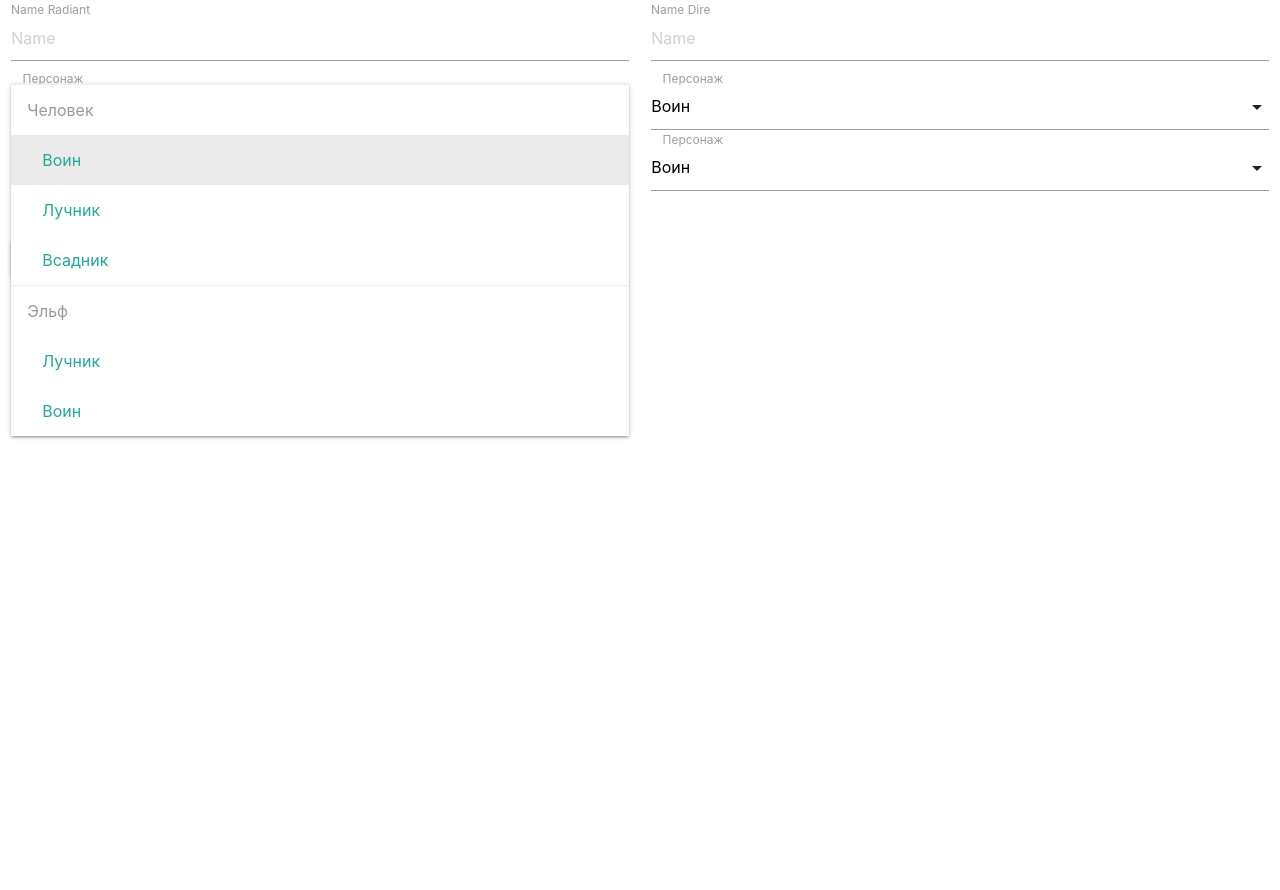
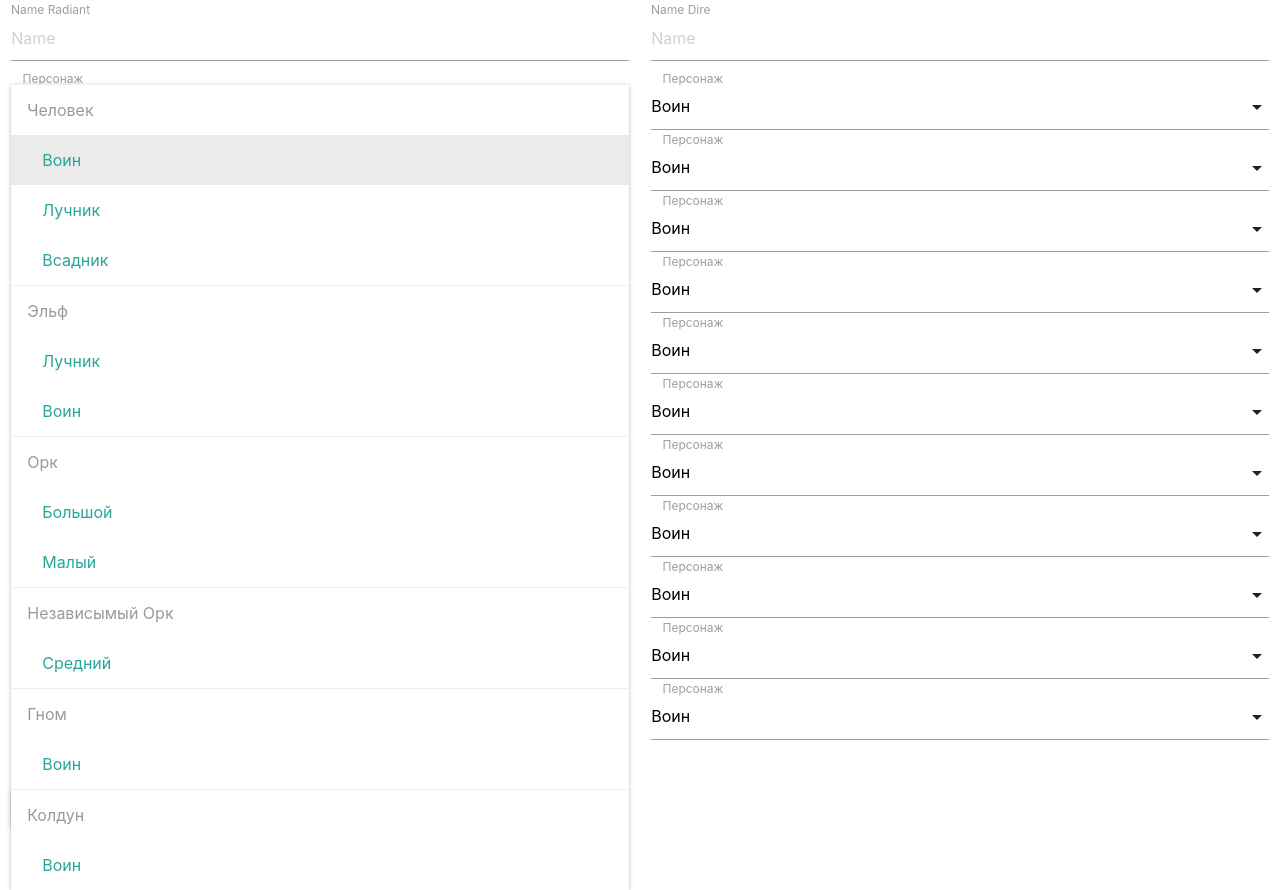
Before and after one commit to zawert879/konovalovGame, a PHP site: page / in a window 1280 px wide, after a click on "Воин". Run offline with PHP 8.4, Linux system fonts and the light colour scheme.

Commit message:
fix figth

```diff
--- a/index.html
+++ b/index.php
@@ -32,12 +32,26 @@
 								<option value="Elf\Archer">Лучник</option>
 								<option value="Elf\Warrior">Воин</option>
 							</optgroup>
+							<optgroup label="Орк">
+								<option value="Orc\Big">Большой</option>
+								<option value="Orc\Small">Малый</option>
+							</optgroup>
+							<optgroup label="Независымый Орк">
+								<option value="IndependentOrc\Medium">Средний</option>
+							</optgroup>
+							<optgroup label="Гном">
+								<option value="Gnome\Warrior">Воин</option>
+							</optgroup>
+							<optgroup label="Колдун">
+								<option value="Witch\Warrior">Воин</option>
+							</optgroup>
 						</select>
+
 						<label>Персонаж</label>
 					</div>
-
+					<?php for ($i = 1; $i < 11; $i++) { ?>
 					<div class="input-field  s3">
-						<select name="unitRadiant2">
+						<select name="<?php echo 'unitRadiant'.$i ?>">
 							<optgroup label="Человек">
 								<option value="Humen\Warrior">Воин</option>
 								<option value="Humen\Archer">Лучник</option>
@@ -47,18 +61,33 @@
 								<option value="Elf\Archer">Лучник</option>
 								<option value="Elf\Warrior">Воин</option>
 							</optgroup>
+							<optgroup label="Орк">
+								<option value="Orc\Big">Большой</option>
+								<option value="Orc\Small">Малый</option>
+							</optgroup>
+							<optgroup label="Независымый Орк">
+								<option value="IndependentOrc\Medium">Средний</option>
+							</optgroup>
+							<optgroup label="Гном">
+								<option value="Gnome\Warrior">Воин</option>
+							</optgroup>
+							<optgroup label="Колдун">
+								<option value="Witch\Warrior">Воин</option>
+							</optgroup>
 						</select>
 						<label>Персонаж</label>
 					</div>
+					<?php } ?>
 				</div>
 
 
 				<div class="input-field col s6">
 					<input placeholder="Name" id="first_name" type="text" name="nameDire" class="validate">
 					<label for="first_name">Name Dire</label>
+					<?php for ($i = 0; $i < 11; $i++) { ?>
 
 					<div class="input-field  s3">
-						<select name="unitDire1">
+						<select name="<?php echo 'unitDire'.$i; ?>">
 							<optgroup label="Человек">
 								<option value="Humen\Warrior">Воин</option>
 								<option value="Humen\Archer">Лучник</option>
@@ -68,23 +97,23 @@
 								<option value="Elf\Archer">Лучник</option>
 								<option value="Elf\Warrior">Воин</option>
 							</optgroup>
-						</select>
-						<label>Персонаж</label>
-					</div>
-					<div class="input-field  s3">
-						<select name="unitDire2">
-							<optgroup label="Человек">
-								<option value="Humen\Warrior">Воин</option>
-								<option value="Humen\Archer">Лучник</option>
-								<option value="Humen\Rider">Всадник</option>
+							<optgroup label="Орк">
+								<option value="Orc\Big">Большой</option>
+								<option value="Orc\Small">Малый</option>
 							</optgroup>
-							<optgroup label="Эльф">
-								<option value="Elf\Archer">Лучник</option>
-								<option value="Elf\Warrior">Воин</option>
+							<optgroup label="Независымый Орк">
+								<option value="IndependentOrc\Medium">Средний</option>
+							</optgroup>
+							<optgroup label="Гном">
+								<option value="Gnome\Warrior">Воин</option>
+							</optgroup>
+							<optgroup label="Колдун">
+								<option value="Witch\Warrior">Воин</option>
 							</optgroup>
 						</select>
 						<label>Персонаж</label>
 					</div>
+					<?php } ?>
 				</div>
 			</div>
 			<button class="btn waves-effect waves-light" type="submit" name="action">Submit
```
Also changed, not shown: Settings.php (deleted, +0 -14 lines), start.php (+4 -3 lines), Units/Witch/Warrior.php (renamed from Units/Witch/Witch.php). Lines whose indentation alone changed are shown as unchanged.
